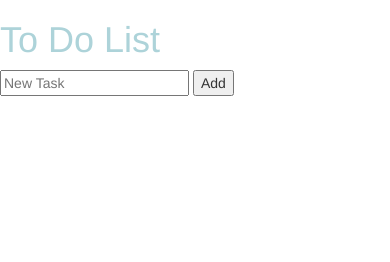
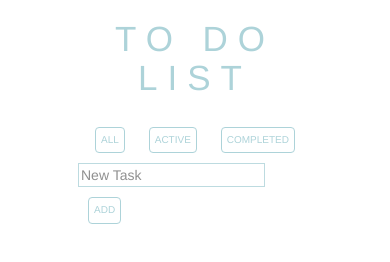
Before and after one commit to danielareijs/TodoList2, a plain HTML site: page index.html in a window 390 px wide. Drawn offline with nearby package versions, Linux system fonts and the light colour scheme; no server answers.

Commit message:
Simple styling done

```diff
--- a/index.html
+++ b/index.html
@@ -14,14 +14,19 @@
       <div class="row">
         <div class="col-12">
           <h1> To Do List </h1>
+           <div class="filterHeader">
+              <button id="btnAll"> All </button>
+              <button id="btnActive"> Active </button>
+              <button id="btnCompleted"> Completed </button>
+          </div>
+          </div>
           <div id="todo-list">
           </div>
           <form id="createTask">
             <input id="newTask" placeholder="New Task" />
-            <button id="addBtn">Add</button>
+            <button id="addBtn">ADD</button>
           </form>
         </div>
       </div>
-    </div>
   </body>
 </html>
--- a/script.js
+++ b/script.js
@@ -1,4 +1,5 @@
 $(document).ready(function(){
+
 
 var getAndDisplayAllTasks = function(){
   $.ajax({
@@ -8,7 +9,7 @@ var getAndDisplayAllTasks = function(){
     success: function(response, textStatus){
       $('#todo-list').empty();
       response.tasks.forEach(function(item){
-        $('#todo-list').append('<div class="row"><p class="col-xs-8">' + item.content + '</p><button class="removeBtn" data-id="' + item.id + '">Delete</button><input type="checkbox" class="markComplete" data-id="' + item.id + '"' + (item.completed ? 'checked' : '') + '>');
+        $('#todo-list').append('<div class="row"><input type="checkbox" class="col-xs-1 markComplete" data-id="' + item.id + '"' + (item.completed ? 'checked' : '') + '><p class="col-xs-8 listItem">' + item.content + '</p><button class="removeBtn" data-id="' + item.id + '">x</button>');
       });
     },
     error: function(request, textStatus, errorMessage){
@@ -77,30 +78,29 @@ var markTaskAsComplete = function(id){
 };
 
 
-var markTastAsActive = function(){
+var markTaskAsActive = function(id){
   $.ajax({
     type: 'PUT',
-    url: 'https://altcademy-to-do-list-api.herokuapp.com/tasks/' + id + '/mark_complete?api_key=217',
+    url: 'https://altcademy-to-do-list-api.herokuapp.com/tasks/' + id + '/mark_active?api_key=217',
     dataType: 'json',
     success: function(response, textStatus){
-      console.log(response);
+      getAndDisplayAllTasks();
     },
     error: function(request, textStatus, errorMessage){
       console.log(errorMessage);
     }
   })
-}
+};
 
 
 $(document).on('change', '.markComplete', function(){
   if(this.checked){
     markTaskAsComplete($(this).data('id'));
   } else {
-    markTaskActive($(this).data('id'));
-  };
+    markTaskAsActive($(this).data('id'));
+  }
 });
 
 getAndDisplayAllTasks();
 
-
 });
--- a/style.css
+++ b/style.css
@@ -1,7 +1,71 @@
+.container {
+  margin: 0 auto;
+  width: 60%;
+}
+
 h1 {
+  color: #add3d9;
+  text-align: center;
+  margin: 20px auto;
+  text-transform: uppercase;
+  font-weight: 200;
+  font-size: 50px;
+  letter-spacing: 10px;
+}
+
+.filterHeader {
+  text-align: center;
+}
+
+button {
+  display: inline;
+  padding: 5px;
+  margin: 10px;
+  border: 1px solid #add3d9;
+  border-radius: 4px;
+  text-transform: uppercase;
+  font-size: 10px;
+  background-color: white;
+  color: #add3d9;
+  font-weight: 500;
+}
+
+button:hover {
+  background-color: #add3d9;
+  color: white;
+}
+
+.markComplete {
+  margin-right: 10px;
+}
+
+.listItem {
+  font-weight: 200;
+  font-size: 15px;
+}
+
+#newTask {
+  border: 1px solid #add3d9;
+  font-weight: 200;
+  opacity: 0.8;
+}
+
+.removeBtn {
+  opacity: 0.5;
+  float: right;
+  margin: 5px !important;
+  width: 25px;
+  border: none;
+}
+
+.removeBtn:hover {
+  opacity: 1;
+  background-color: white;
   color: #add3d9;
 }
 
-.removeBtn {
-  margin-right: 10px;
+@media only screen and (max-width: 600px) {
+  h1 {
+    font-size: 35px;
+  }
 }
```
